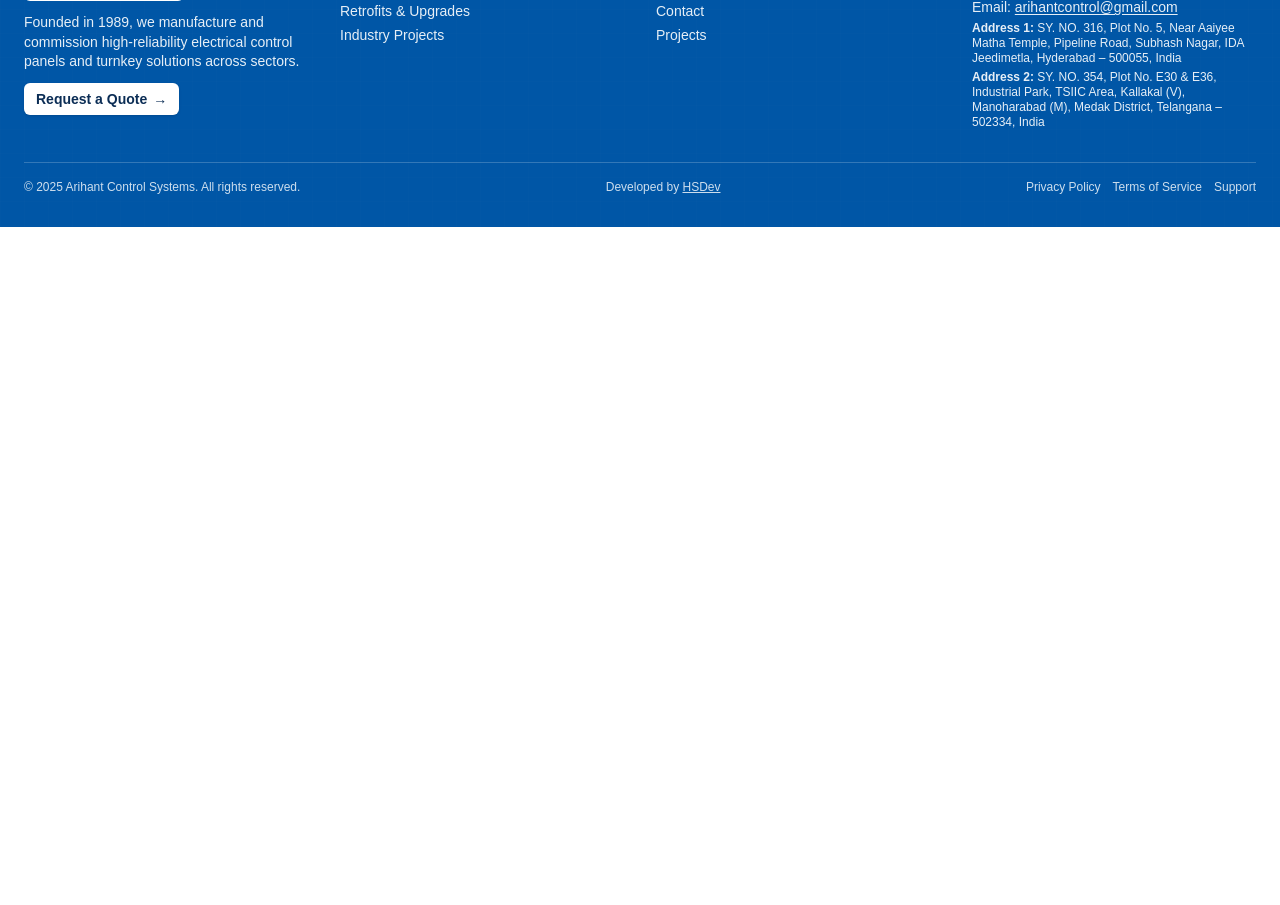
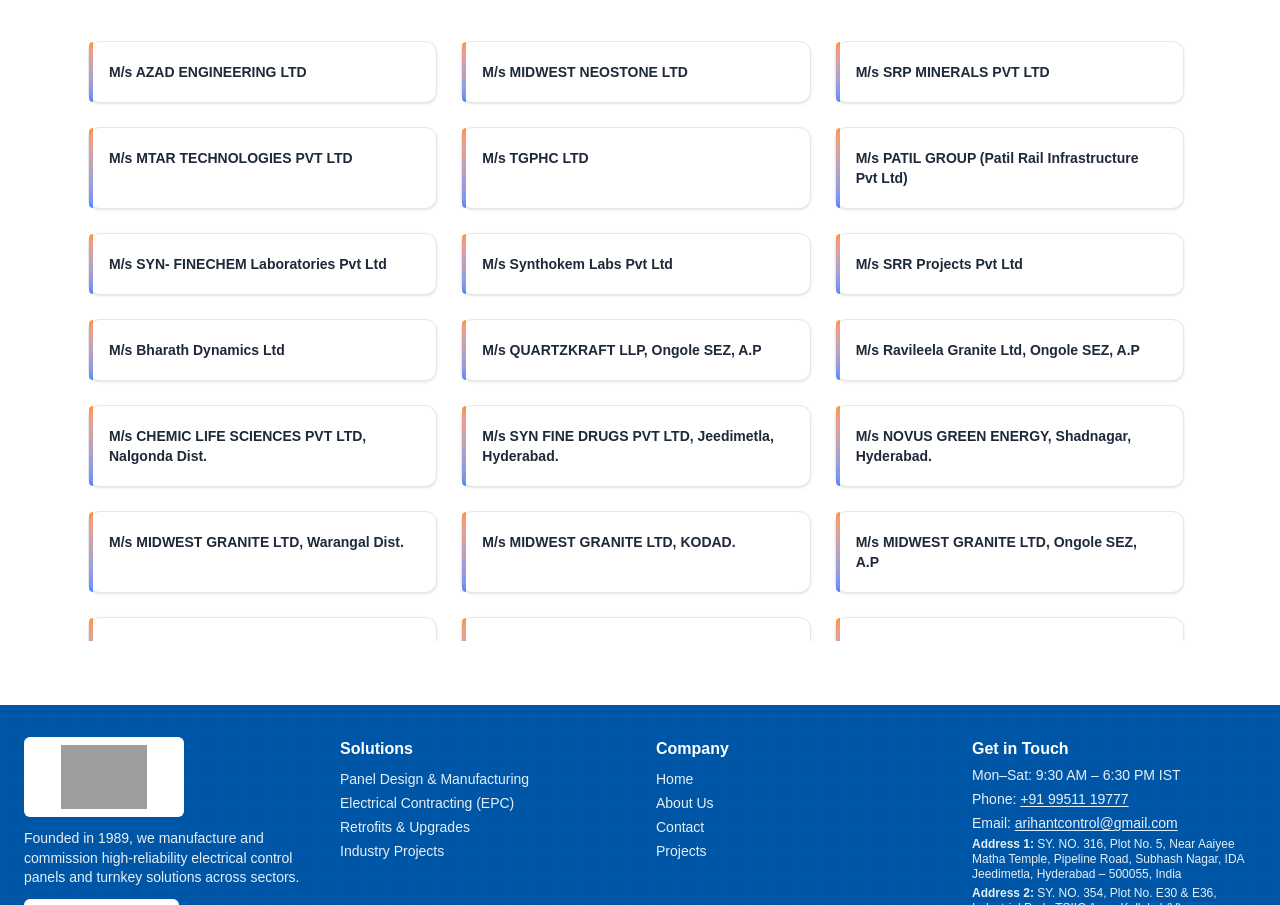
Before and after one commit to sushmasri1906/Arihant, a Next.js app: page / in a window 1280 px wide. Shown: the part 5040-5945 px from the top of the page. Before the commit the page ends 5267 px from the top, so only its background shows below. Built offline with nearby package versions, Linux system fonts and the light colour scheme; grey boxes are pictures that could not be loaded.

Commit message:
clinets comp updated

```diff
--- a/src/app/page.tsx
+++ b/src/app/page.tsx
@@ -6,6 +6,7 @@
 import ServiceIntro from "@/components/home/ServiceIntro";
 import MajorProjects from "@/components/home/MajorProjects";
 import Products from "@/components/home/Products";
+import Client from "@/components/home/Client";
 
 function page() {
 	return (
@@ -16,7 +17,8 @@
 			<ServiceIntro />
 			<ProductsServices />
 			<MajorProjects />
-			<Products/>
+			<Products />
+			<Client />
 		</div>
 	);
 }
--- /dev/null
+++ b/src/components/home/Client.tsx
@@ -0,0 +1,99 @@
+"use client";
+
+import { motion } from "framer-motion";
+
+const clients = [
+	"M/s AZAD ENGINEERING LTD",
+	"M/s MIDWEST NEOSTONE LTD",
+	"M/s SRP MINERALS PVT LTD",
+	"M/s MTAR TECHNOLOGIES PVT LTD",
+	"M/s TGPHC LTD",
+	"M/s PATIL GROUP (Patil Rail Infrastructure Pvt Ltd)",
+	"M/s SYN- FINECHEM Laboratories Pvt Ltd",
+	"M/s Synthokem Labs Pvt Ltd",
+	"M/s SRR Projects Pvt Ltd",
+	"M/s Bharath Dynamics Ltd",
+	"M/s QUARTZKRAFT LLP, Ongole SEZ, A.P",
+	"M/s Ravileela Granite Ltd, Ongole SEZ, A.P",
+	"M/s CHEMIC LIFE SCIENCES PVT LTD, Nalgonda Dist.",
+	"M/s SYN FINE DRUGS PVT LTD, Jeedimetla, Hyderabad.",
+	"M/s NOVUS GREEN ENERGY, Shadnagar, Hyderabad.",
+	"M/s MIDWEST GRANITE LTD, Warangal Dist.",
+	"M/s MIDWEST GRANITE LTD, KODAD.",
+	"M/s MIDWEST GRANITE LTD, Ongole SEZ, A.P",
+	"M/s Aequitas eSTONES PVT LTD, Ongole SEZ, A.P",
+	"M/s Anjalee Granite Pvt Ltd, Ongole SEZ, A.P",
+	"M/s HORTICULTURE UNIVERSITY, Mulugu, Telangana",
+	"M/s 100BED MCH, Koppal, Karnataka",
+	"M/s G P Birla Observatory and Astronomical Research Centre, Hyderabad.",
+	"M/s Parle Agro Pvt Ltd, Pashmylaram, Medak Dist.",
+	"M/s Granite Mart Pvt Ltd, Keesaragutta",
+	"M/s Satya Exports Pvt Ltd Unit-II, Ongole, Prakasam Dist.",
+	"M/s Satya Stone Pvt Ltd Unit-III, Ongole, Prakasam Dist.",
+	"M/s Siva Stone Pvt Ltd, Ongole, Prakasam Dist.",
+	"M/s Aequitas Exports Pvt Ltd, Ongole, Prakasam Dist.",
+	"M/s Shri Hari Ferro Alloys Pvt Ltd, Chegunta, Medak Dist.",
+	"M/s APSPHC Ltd, Srikakulam.",
+	"M/s APSPHC Ltd, APPA, Gandipet, Hyderabad.",
+	"M/s APSPHC Ltd, IPS Quarters, Yousufguda, Hyderabad.",
+	"M/s APSHC Ltd, CM CAMP Office, Hyderabad",
+	"M/s Maheshwari Fertilizers Pvt Ltd, Dhamancherla",
+	"M/s Bhaskara Agro Chemicals Pvt Ltd, Choutuppal, Nalgonda Dist.",
+	"M/s Amsri Chemicals Pvt Ltd, Panthangi, Nalgonda Dist",
+	"M/s Emory Hospital, Athapur, Medhipatnam.",
+	"M/s Gangothri Fertilizers & Nutrients Pvt Ltd, Nalgonda Dist.",
+	"M/s Chalimedia Feeds Pvt Ltd, Karimnagar.",
+	"M/s A P Irrigation, Miryalaguda.",
+	"M/s Arch Pharmalaborities Pvt Ltd, Medak Dist.",
+	"M/s Vidyuth Control Systems Pvt Ltd, Medchal, R.R Dist.",
+	"M/s Vijaylakshmi Spintex Ltd, Bibinagar, Nalgonda Dist.",
+	"M/s Sri Srinivasa Aluminium Industries, Bhongiri, Nalgonda Dist.",
+	"M/s Sri Srinivasa Metal Industries, Keesara",
+	"M/s Godavari Form Chemicals Pvt Ltd, Thallada, Khammam Dist.",
+	"M/s Kooshi Fertilizers Pvt Ltd, Thirupathi.",
+	"M/s Haritha Fertilizers Pvt Ltd, Keesara",
+	"M/s Posh Chemicals Pvt Ltd, Jeedimetla, Hyderabad.",
+	"M/s Supermax Personal Care Ltd, Jeedimetla, Hyderabad.",
+	"M/s Gayatri Projects Ltd, Hyderabad.",
+	"M/s Hyderabad Batteries Pvt Ltd, Jeedimetla, Hyderabad",
+	"M/s Sonali Casting Pvt Ltd, Jeedimetla, Hyderabad.",
+	"M/s Vishwanath Projects Ltd, Hyderabad.",
+	"M/s Satwik Drugs Pvt Ltd, Kohlar, Karnataka",
+	"M/s Laser Events Pvt Ltd, Bengalore.",
+	"M/s Serwel Electronics Ltd, Pashamylaram, Medak Dist.",
+	"M/s Vasanta Chemicals Pvt Ltd, Jeedimetla, Hyderabad.",
+];
+
+export default function Client() {
+	return (
+		<section className="relative py-16 bg-white">
+			{/* Decorative Accent */}
+			<div className="absolute inset-x-0 top-0 h-1 bg-gradient-to-r from-orange-500 via-blue-500 to-orange-500"></div>
+
+			<div className="max-w-6xl mx-auto px-6">
+				<h2 className="text-3xl md:text-4xl font-extrabold text-center text-gray-900 mb-12">
+					Our <span className="text-orange-500">Valued</span>{" "}
+					<span className="text-blue-600">Clients</span>
+				</h2>
+
+				<div className="grid grid-cols-1 sm:grid-cols-2 md:grid-cols-3 gap-6 max-h-[600px] overflow-y-auto pr-2">
+					{clients.map((client, idx) => (
+						<motion.div
+							key={idx}
+							initial={{ opacity: 0, y: 20 }}
+							whileInView={{ opacity: 1, y: 0 }}
+							transition={{ duration: 0.4, delay: idx * 0.02 }}
+							className="relative p-5 bg-white rounded-xl border border-gray-200 shadow-sm hover:shadow-lg transition group">
+							{/* Left Highlight bar */}
+							<div className="absolute left-0 top-0 h-full w-1 bg-gradient-to-b from-orange-500 to-blue-600 rounded-l-xl opacity-70 group-hover:opacity-100 transition"></div>
+
+							<p className="text-sm font-semibold text-gray-800 group-hover:text-blue-600 transition">
+								{client}
+							</p>
+						</motion.div>
+					))}
+				</div>
+			</div>
+		</section>
+	);
+}
--- a/src/components/home/Products.tsx
+++ b/src/components/home/Products.tsx
@@ -35,7 +35,6 @@
 	return (
 		<section className="relative bg-white py-16 lg:py-24">
 			<div className="mx-auto max-w-7xl px-6 lg:px-8">
-				{/* Header */}
 				<div className="text-center mb-12">
 					<h2 className="text-3xl sm:text-4xl font-extrabold text-gray-900">
 						Our <span className="text-[#0056A6]">Manufacturing</span>{" "}
```
